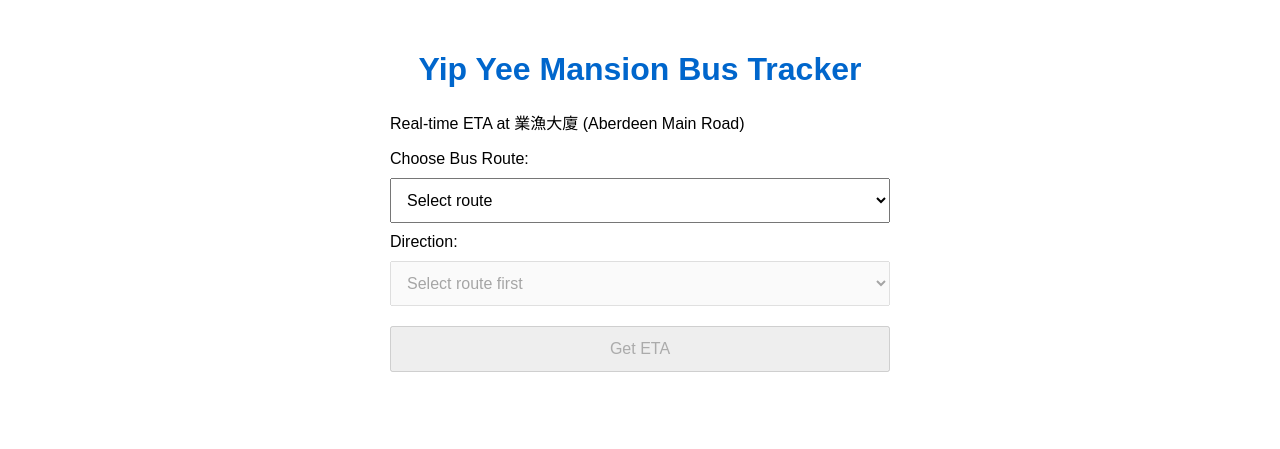
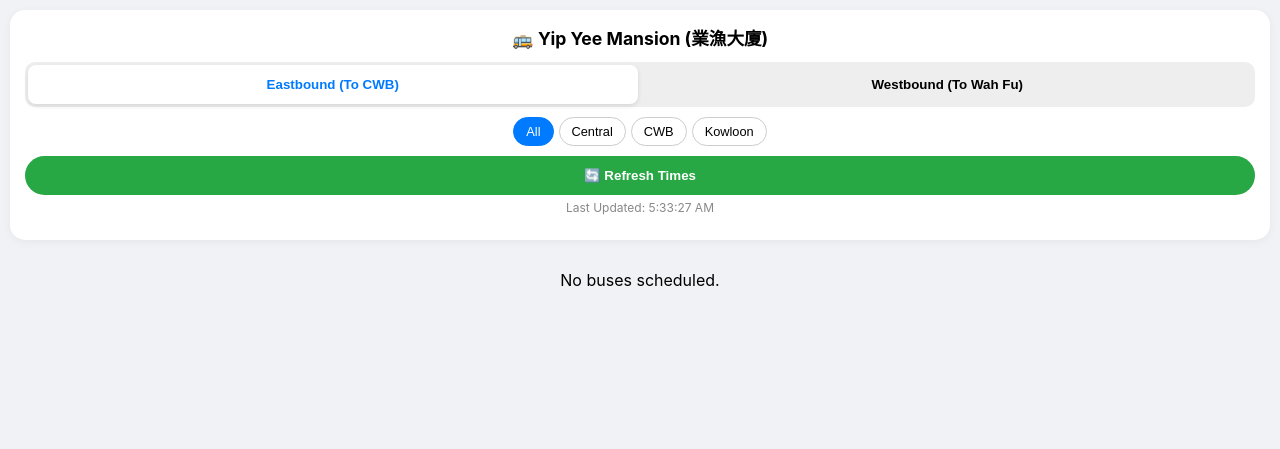
Before and after one commit to danton2405-sudo/hk_bus_tracker, a plain HTML site: page index.html in a window 1280 px wide. Drawn offline with Linux system fonts and the light colour scheme; no server answers.

Commit message:
Update index.html

```diff
--- a/index.html
+++ b/index.html
@@ -3,128 +3,129 @@
 <head>
     <meta charset="UTF-8">
     <meta name="viewport" content="width=device-width, initial-scale=1.0">
-    <title>Yip Yee Mansion Bus Tracker</title>
+    <title>Yip Yee Mansion Tracker</title>
     <style>
-        body { font-family: Arial, sans-serif; max-width: 500px; margin: 20px auto; padding: 10px; }
-        select, button { width: 100%; padding: 12px; margin: 10px 0; font-size: 16px; }
-        #status { margin: 15px 0; color: #555; min-height: 24px; }
-        #results { background: #f0f8ff; padding: 15px; border-radius: 8px; display: none; }
-        .eta-item { margin: 10px 0; padding: 10px; background: white; border-left: 4px solid #0066cc; }
-        .error { color: red; font-weight: bold; }
-        h1 { text-align: center; color: #0066cc; }
+        :root { --ctb-red: #e60012; --ctb-yellow: #ffd900; --ios-blue: #007aff; }
+        body { font-family: -apple-system, sans-serif; background: #f0f2f5; margin: 0; padding: 10px; }
+        .header { background: white; padding: 15px; border-radius: 15px; box-shadow: 0 2px 10px rgba(0,0,0,0.05); margin-bottom: 10px; text-align: center; }
+        .stop-selector { display: flex; gap: 5px; margin-bottom: 10px; background: #eee; padding: 3px; border-radius: 10px; }
+        .stop-btn { flex: 1; border: none; padding: 12px; border-radius: 8px; cursor: pointer; font-weight: bold; background: transparent; }
+        .stop-btn.active { background: white; box-shadow: 0 2px 5px rgba(0,0,0,0.1); color: var(--ios-blue); }
+
+        .filters { display: flex; flex-wrap: wrap; gap: 5px; justify-content: center; margin-bottom: 10px; }
+        .filter-btn { border: 1px solid #ccc; background: white; padding: 6px 12px; border-radius: 20px; font-size: 0.8rem; cursor: pointer; }
+        .filter-btn.active { background: var(--ios-blue); color: white; border-color: var(--ios-blue); }
+
+        .refresh-btn { background: #28a745; color: white; border: none; padding: 12px; border-radius: 25px; font-weight: bold; cursor: pointer; width: 100%; margin-bottom: 5px; }
+        .timestamp { font-size: 0.75rem; color: #888; margin-bottom: 10px; }
+
+        .bus-card { background: white; padding: 15px; margin-bottom: 8px; border-radius: 12px; display: flex; justify-content: space-between; align-items: center; border-left: 6px solid var(--ctb-yellow); }
+        .route-no { font-weight: 900; font-size: 1.6rem; color: var(--ctb-red); min-width: 75px; }
+        .dest { font-size: 0.9rem; font-weight: bold; line-height: 1.2; flex-grow: 1; padding: 0 10px; }
+        .eta { font-weight: bold; color: var(--ios-blue); font-size: 1.3rem; min-width: 80px; text-align: right; }
     </style>
 </head>
 <body>
-    <h1>Yip Yee Mansion Bus Tracker</h1>
-    <p>Real-time ETA at 業漁大廈 (Aberdeen Main Road)</p>
 
-    <label>Choose Bus Route:</label>
-    <select id="routeSelect">
-        <option value="">Select route</option>
-        <option value="37A">37A</option>
-        <option value="38">38</option>
-        <option value="48">48</option>
-        <option value="70">70</option>
-        <option value="71">71</option>
-        <option value="72">72</option>
-        <option value="76">76</option>
-        <option value="77">77</option>
-        <option value="90B">90B</option>
-        <option value="95C">95C</option>
-        <option value="98">98</option>
-        <option value="107">107</option>
-        <option value="170">170</option>
-        <option value="A10">A10</option>
-        <!-- You can add more routes that pass Yip Yee Mansion if needed -->
-    </select>
+<div class="header">
+    <h1 style="font-size: 1.1rem; margin-top:0;">🚌 Yip Yee Mansion (業漁大廈)</h1>
+    <div class="stop-selector">
+        <button class="stop-btn active" onclick="setStop('002159', this)">Eastbound (To CWB)</button>
+        <button class="stop-btn" onclick="setStop('002161', this)">Westbound (To Wah Fu)</button>
+    </div>
 
-    <label>Direction:</label>
-    <select id="dirSelect" disabled>
-        <option value="">Select route first</option>
-        <option value="outbound">Outbound (to destination)</option>
-        <option value="inbound">Inbound (to origin)</option>
-    </select>
+    <div class="filters">
+        <button class="filter-btn active" onclick="setFilter('ALL', this)">All</button>
+        <button class="filter-btn" onclick="setFilter('CENTRAL', this)">Central</button>
+        <button class="filter-btn" onclick="setFilter('CWB', this)">CWB</button>
+        <button class="filter-btn" onclick="setFilter('KOWLOON', this)">Kowloon</button>
+    </div>
 
-    <button id="trackBtn" disabled>Get ETA</button>
+    <button class="refresh-btn" onclick="fetchAllETA()">🔄 Refresh Times</button>
+    <div id="last-updated" class="timestamp">Tap Refresh to start</div>
+</div>
 
-    <div id="status"></div>
 <div id="results"></div>
 
 <script>
-        const BASE_URL = 'https://rt.data.gov.hk/v2/transport/citybus/';
-        const COMPANY = 'CTB';
-        const TARGET_STOP_NAME = 'Yip Yee Mansion';     // English
-        const TARGET_STOP_NAME_TC = '業漁大廈';         // Traditional Chinese
+    // Expanded list of Citybus routes for Yip Yee Mansion
+    const ALL_ROUTES = ['37A', '38', '42', '48', '70', '72', '75', '77', '78', '90B', '97', '98', '107', '170', '671', 'A10'];
 
-        let currentRoute = '';
-        let currentDir = '';
+    const GROUPS = {
+        'CENTRAL': ['37A', '70', '75', '90B', '97', 'A10'],
+        'CWB': ['38', '42', '72', '77'],
+        'KOWLOON': ['107', '170', '671']
+    };
 
-        // Format ETA time
-        function formatETA(etaStr) {
-            if (!etaStr) return '—';
-            const now = new Date();
-            const eta = new Date(etaStr);
-            const diff = (eta - now) / 60000;
-            if (diff < 0) return 'Departed';
-            if (diff < 1) return 'Arriving';
-            return `${Math.round(diff)} min`;
+    let currentStop = '002159';
+    let currentFilter = 'ALL';
+
+    function setStop(id, btn) {
+        currentStop = id;
+        document.querySelectorAll('.stop-btn').forEach(b => b.classList.remove('active'));
+        btn.classList.add('active');
+        fetchAllETA();
     }
 
-        // Improved: more flexible matching + debug logs
-        async function findStopId(route, direction) {
-            try {
-                document.getElementById('status').textContent = 'Finding Yip Yee Mansion stop...';
-                const res = await fetch(`${BASE_URL}route-stop/${COMPANY}/${route}/${direction}`);
-                const data = await res.json();
-
-                if (!data.data || data.data.length === 0) {
-                    console.log(`No stops returned for ${route} ${direction}`);
-                    return null;
+    function setFilter(cat, btn) {
+        currentFilter = cat;
+        document.querySelectorAll('.filter-btn').forEach(b => b.classList.remove('active'));
+        btn.classList.add('active');
+        fetchAllETA();
     }
 
-                // Flexible search: lowercase, partial match, key words
-                const targetEn = 'yip yee mansion'.toLowerCase();
-                const targetTc = '業漁大廈'.toLowerCase();
+    async function fetchAllETA() {
+        const resultsDiv = document.getElementById('results');
+        const timeDiv = document.getElementById('last-updated');
+        resultsDiv.innerHTML = '<div style="text-align:center; padding:20px; color:#666;">Loading...</div>';
 
-                const stop = data.data.find(s => {
-                    const en = (s.name_en || '').toLowerCase().trim();
-                    const tc = (s.name_tc || '').toLowerCase().trim();
-                    return en.includes(targetEn) ||
-                           tc.includes(targetTc) ||
-                           en.includes('yip yee') ||
-                           tc.includes('業漁') ||
-                           en.includes('aberdeen main') && en.includes('yip');
+        const routesToFetch = currentFilter === 'ALL' ? ALL_ROUTES : GROUPS[currentFilter];
+        let allData = [];
+
+        const fetchPromises = routesToFetch.map(async (route) => {
+            try {
+                const res = await fetch(`https://rt.data.gov.hk/v2/transport/citybus/eta/CTB/${currentStop}/${route}`);
+                const json = await res.json();
+                if (json.data && json.data.length > 0) {
+                    // Only get the next arriving bus
+                    const nextBus = json.data[0];
+                    if (nextBus && nextBus.eta) allData.push(nextBus);
+                }
+            } catch (e) { console.error(`Error on ${route}:`, e); }
         });
 
-                if (stop) {
-                    console.log('Found stop:', {
-                        name_en: stop.name_en,
-                        name_tc: stop.name_tc,
-                        stop_id: stop.stop,
-                        seq: stop.seq,
-                        lat: stop.lat,
-                        lng: stop.lng
+        await Promise.all(fetchPromises);
+
+        // Sort by time
+        allData.sort((a, b) => new Date(a.eta) - new Date(b.eta));
+
+        resultsDiv.innerHTML = '';
+        const now = new Date();
+
+        if (allData.length === 0) {
+            resultsDiv.innerHTML = '<div style="text-align:center; padding:20px;">No buses scheduled.</div>';
+        } else {
+            allData.forEach(bus => {
+                const arrivalTime = new Date(bus.eta);
+                const diff = Math.floor((arrivalTime - now) / 60000);
+
+                // Fix for NaN or already departed buses
+                if (isNaN(diff)) return;
+                if (diff < -1) return;
+
+                const timeStr = diff <= 0 ? "Arriving" : `${diff} min`;
+                resultsDiv.innerHTML += `
+                    <div class="bus-card">
+                        <div class="route-no">${bus.route}</div>
+                        <div class="dest">${bus.dest_tc}<br><small>${bus.dest_en}</small></div>
+                        <div class="eta">${timeStr}</div>
+                    </div>`;
             });
-                    return stop.stop;
-                } else {
-                    console.log('No matching stop found. First few stops for debug:',
-                        data.data.slice(0, 5).map(s => ({
-                            name_en: s.name_en,
-                            name_tc: s.name_tc,
-                            stop_id: s.stop
-                        }))
-                    );
-                    return null;
         }
-            } catch (err) {
-                console.error('Error fetching stops:', err);
-                document.getElementById('status').innerHTML = `<span class="error">Network error: ${err.message}</span>`;
-                return null;
-            }
+        timeDiv.innerText = `Last Updated: ${now.toLocaleTimeString()}`;
     }
 
-        // Fetch ETA for the found stop
-        async function fetchETA(stopId, route, dir) {
-            try {
-                document.getElementById('status').innerHTML = '<span style="color:blue">Fetching real-time ETA...</span>';
-                const res = await fetch(`${BASE_URL}eta/${
+    fetchAllETA();
+</script>
+</body>
+</html>
```
Lines whose indentation alone changed are shown as unchanged.
